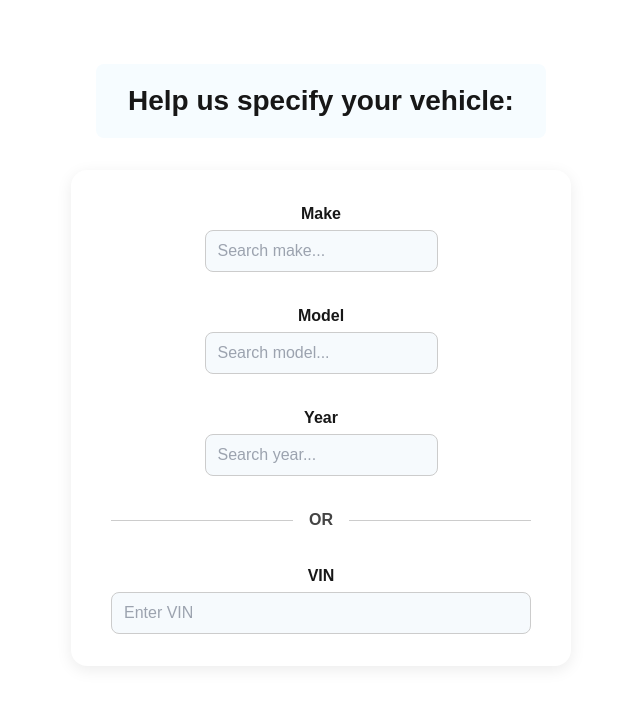
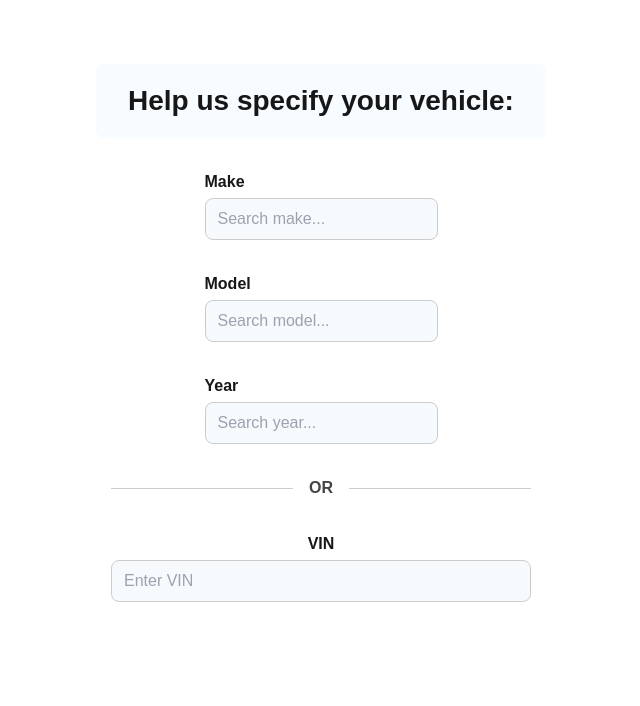
Before and after one commit to ptumali/MediCar, a Next.js app: page /vehicle in a window 1280 px wide. Shown: the top 706 px of the page, without its empty margins (319-959 px from the left). Built offline with nearby package versions, Linux system fonts and the light colour scheme.

Commit message:
barebones of vehicle breakdown done

```diff
--- a/src/app/vehicle/page.jsx
+++ b/src/app/vehicle/page.jsx
@@ -115,7 +115,7 @@ export default function VehiclePage() {
   return (
     <main className={styles.page}>
       <h1 className={styles.heading}>Help us specify your vehicle:</h1>
-      <div className={styles.card}>
+      {/* <div className={styles.card}> */}
       <div className={styles.searchColumn}>
         <SearchSelect
           label="Make"
@@ -172,7 +172,7 @@ export default function VehiclePage() {
           Continue
         </button>
       )}
-    </div>
+    {/* </div> */}
     </main>
   );
 }
--- a/src/app/vehicle/vehicle.module.css
+++ b/src/app/vehicle/vehicle.module.css
@@ -8,10 +8,10 @@
 
 }
 
-.card {
+/* .card {
   display: flex;
   flex-direction: column;
-  align-items: center;  /* ✅ this is key */
+  align-items: center;
   justify-content: center;
   text-align: center;
   padding: 2rem;
@@ -20,7 +20,7 @@
   background-color: white;
   max-width: 500px;
   width: 100%;
-}
+} */
 
 
 .heading {
```
